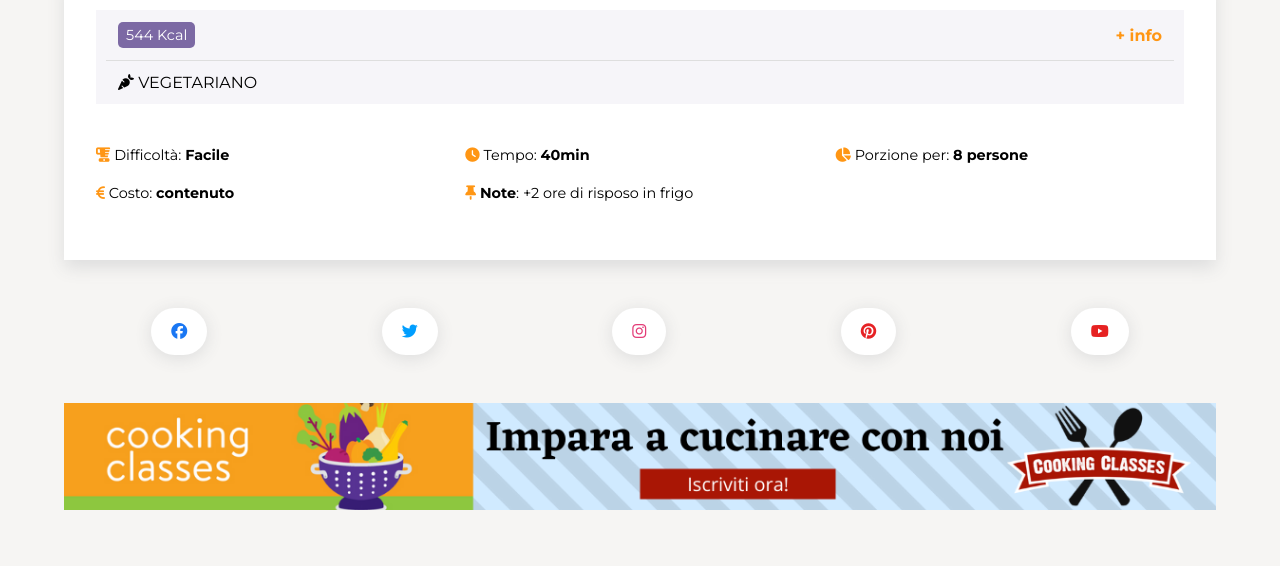
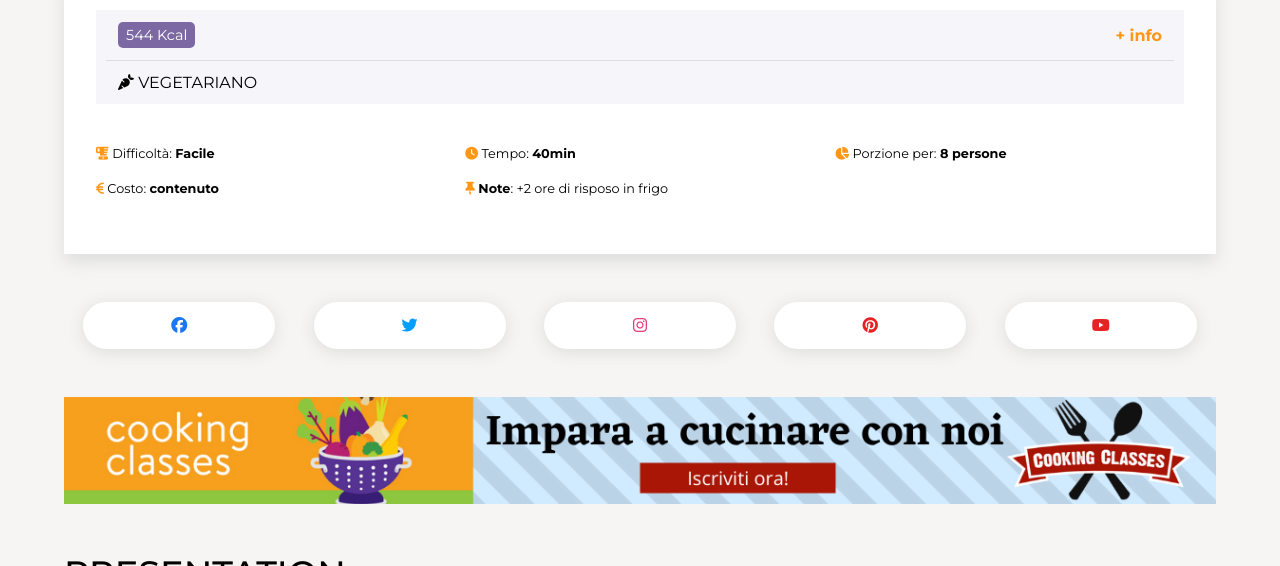
Before and after one commit to AndreaScaranari/htmlcss-responsive-layout, a plain HTML site: page index.html in a window 1280 px wide. Shown: the part 534-1100 px from the top of the page. Drawn offline with Linux system fonts and the light colour scheme.

Commit message:
tablet_complete

```diff
--- a/css/style.css
+++ b/css/style.css
@@ -153,6 +153,7 @@ iframe {
 
 .sum-timing li {
     padding: 10px;
+    font-size: 0.8rem;
 }
 
 /* Banner */
@@ -171,8 +172,8 @@ iframe {
     background-color: white;
     padding: 14px 20px;
     border-radius: 24px;
-    cursor: pointer;
     box-shadow: 0 3px 17px #dcdcdc;
+    text-align: center;
 }
 
 .follow-us span {
@@ -270,7 +271,10 @@ footer a {
 
     .sum-timing li {
         width: calc(100%/3);
-        font-size: 0.9rem;
+    }
+
+    .follow-us li {
+        width: calc(100%/6);
     }
 
     .banner {
@@ -278,7 +282,7 @@ footer a {
     }
 
     .presentation img {
-        width: 40%;
+        width: 45%;
         float: left;
         margin-right: 10px;
     }
```
